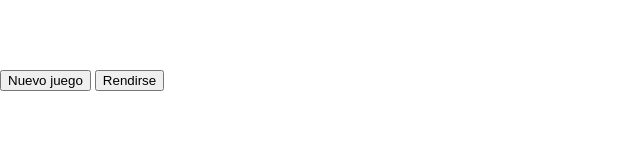
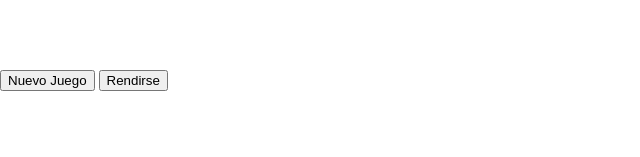
Before and after one commit to Julioadriglez/02.Challenge.juegoAhorcado.githubpages.io, a plain HTML site: page iniciarJuego.html in a window 1280 px wide. Shown: the part 603-760 px from the top of the page, 0-640 px from the left. Drawn offline with Linux system fonts and the light colour scheme.

Commit message:
se agrego main y clase a mein

```diff
--- a/iniciarJuego.html
+++ b/iniciarJuego.html
@@ -11,14 +11,14 @@
 </head>
 <body>
 
-    <main>
+    <main class="muneco-botones">
         <div class="contenedor-muneco">
         <canvas width="1300" height="670"></canvas>
         </div>
 
-        <div class="btnMuneco">
-            <input type="submit" value="Nuevo juego" class="Nuevo-juego">
-            <input type="submit" value="Rendirse" class="Rendirse">
+        <div class="botones-muneco">
+            <input type="submit" value="Nuevo Juego" class="nuevo-juego">
+            <input type="submit" value="Rendirse" class="rendirse">
         </div>
     </main>
 
```
